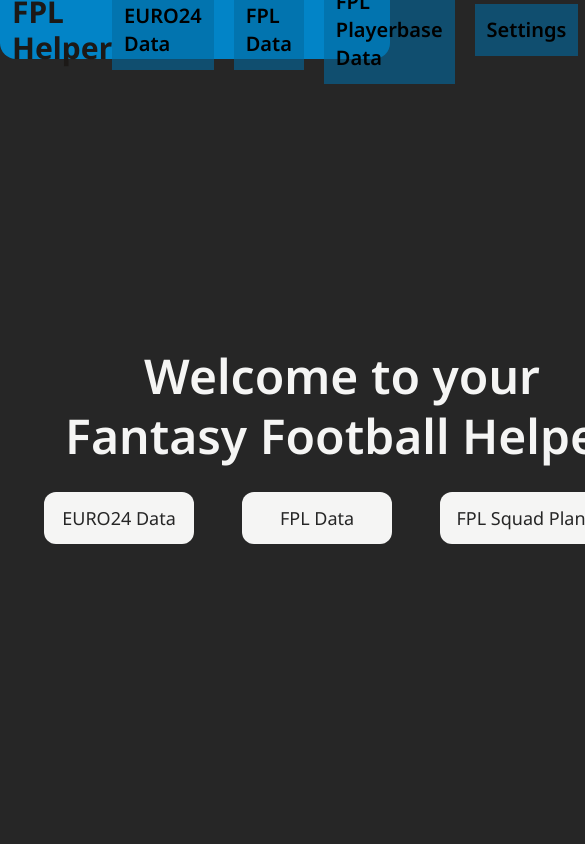
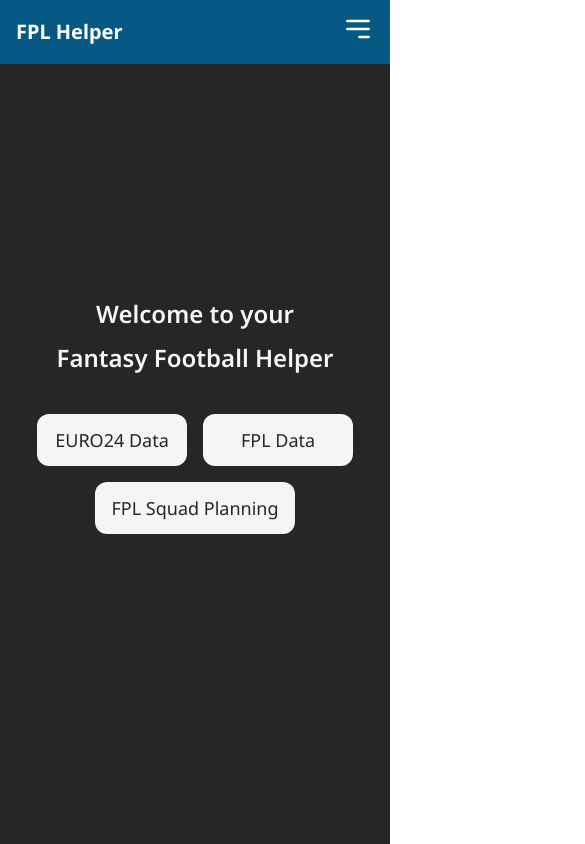
Before and after one commit to parthchheda2005/fpl-helper, a React (Vite) app in the folder client/: page / in a window 390 px wide. Shown: the top 844 px of the page, 585 px wide, since content can reach past the window. Built offline with nearby package versions, Linux system fonts and the light colour scheme.

Commit message:
made the ui responsive

```diff
--- a/client/src/components/EURO24/CardComponent.jsx
+++ b/client/src/components/EURO24/CardComponent.jsx
@@ -93,7 +93,7 @@ function CardComponent({
   return (
     <div className="w-96 rounded-2xl shadow-lg bg-neutral-700 mx-10 my-8 flex flex-col">
       <div className="px-6 py-4 justify-between flex items-center">
-        <h1 className="font-bold text-xl mb-2 items-center uppercase flex justify-center">
+        <h1 className="font-bold text-l sm:text-xl mb-2 items-center uppercase flex justify-center">
           {name}
         </h1>
         <button
--- a/client/src/components/EURO24/Euro24Page.jsx
+++ b/client/src/components/EURO24/Euro24Page.jsx
@@ -67,7 +67,7 @@ function Euro24Page({ refreshPlayers, setRefreshPlayers, enabledStatistics }) {
 
   return (
     <div
-      className={`h-screen min-w-max pt-[7vh] bg-neutral-800 text-stone-100 overflow-y-hidden overflow-x-auto flex`}
+      className={`h-screen max-w-screen pt-[7vh] bg-neutral-800 text-stone-100 overflow-y-hidden overflow-x-auto flex`}
     >
       {isLoading || players.length === 0 ? (
         <div className="flex justify-center items-center w-full h-full scale-150">
--- a/client/src/components/FPL/CardComponentPL.jsx
+++ b/client/src/components/FPL/CardComponentPL.jsx
@@ -106,7 +106,7 @@ function CardComponentPL({
   return (
     <div className="w-96 rounded-2xl shadow-lg bg-neutral-700 mx-10 my-8 flex flex-col">
       <div className="px-6 py-4 justify-between flex items-center">
-        <h1 className="font-bold text-xl mb-2 items-center uppercase flex justify-center">
+        <h1 className="font-bold text-l sm:text-xl mb-2 items-center uppercase flex justify-center">
           {name}
         </h1>
         <button
--- a/client/src/components/FPL/FPLPage.jsx
+++ b/client/src/components/FPL/FPLPage.jsx
@@ -46,7 +46,7 @@ function FPLPage({ enabledStatistics }) {
 
   return (
     <div
-      className={`h-screen min-w-max pt-[7vh] bg-neutral-800 text-stone-100 overflow-y-hidden overflow-x-auto flex`}
+      className={`h-screen max-w-screen pt-[7vh] bg-neutral-800 text-stone-100 overflow-y-hidden overflow-x-auto flex`}
     >
       {isLoading || players.length === 0 ? (
         <div className="flex justify-center items-center w-full h-full scale-150">
--- a/client/src/components/HomePage.jsx
+++ b/client/src/components/HomePage.jsx
@@ -4,27 +4,27 @@ function HomePage() {
   const navigate = useNavigate();
 
   return (
-    <div className="h-screen min-w-max pt-[7vh] bg-neutral-800 text-stone-100 flex justify-center items-center flex-col">
-      <div className="text-5xl text-center font-semibold onLoadHead">
+    <div className="h-screen w-full sm:pt-[7vh] pt-1 bg-neutral-800 text-stone-100 flex justify-center items-center flex-col">
+      <div className="sm:text-5xl text-center font-semibold w-full text-2xl px-4">
         <h1 className="m-3">Welcome to your</h1>
         <h1 className="m-3">Fantasy Football Helper</h1>
       </div>
-      <div className="m-5 text-neutral-800">
+      <div className="m-5 text-neutral-800 flex flex-wrap justify-center">
         <button
           onClick={() => navigate("/euro-24")}
-          className="onLoadB1 bg-stone-100 rounded-xl mx-6 px-4 py-3 w-[150px] text-lg hover:bg-blue-600 hover:text-stone-100 transition duration-300 ease-out"
+          className="onLoadB1 bg-stone-100 rounded-xl mx-2 px-4 py-3 w-[150px] text-lg hover:bg-blue-600 hover:text-stone-100 transition duration-300 ease-out my-2"
         >
           EURO24 Data
         </button>
         <button
           onClick={() => navigate("/fpl")}
-          className="onLoadB1 bg-stone-100 rounded-xl mx-6 px-4 py-3 w-[150px] text-lg hover:bg-lime-600 hover:text-stone-100 transition duration-300 ease-out"
+          className="onLoadB1 bg-stone-100 rounded-xl mx-2 px-4 py-3 w-[150px] text-lg hover:bg-lime-600 hover:text-stone-100 transition duration-300 ease-out my-2"
         >
           FPL Data
         </button>
         <button
           onClick={() => navigate("/fpl-squad")}
-          className="onLoadB1 bg-stone-100 rounded-xl mx-6 px-4 py-3 w-[200px] text-lg hover:bg-amber-700 hover:text-stone-100 transition duration-300 ease-out"
+          className="onLoadB1 bg-stone-100 rounded-xl mx-2 px-4 py-3 w-[200px] text-lg hover:bg-amber-700 hover:text-stone-100 transition duration-300 ease-out my-2"
         >
           FPL Squad Planning
         </button>
--- a/client/src/components/NavBar.jsx
+++ b/client/src/components/NavBar.jsx
@@ -1,41 +1,107 @@
+import { useState } from "react";
 import { useNavigate } from "react-router-dom";
 
 function NavBar() {
+  const [isOpen, setIsOpen] = useState(false);
   const navigate = useNavigate();
 
+  const buttonClass =
+    "text-sky-100 font-bold text-sm px-2 py-1 border-2 border-gray-100 hover:bg-gray-100 hover:text-gray-800 rounded-lg transition duration-300";
+  const buttons = (
+    <>
+      <button onClick={() => navigate("/euro-24")} className={buttonClass}>
+        EURO24 Data
+      </button>
+      <button onClick={() => navigate("/fpl")} className={buttonClass}>
+        FPL Data
+      </button>
+      <button onClick={() => navigate("/fpl-squad")} className={buttonClass}>
+        FPL Playerbase Data
+      </button>
+      <button onClick={() => navigate("/settings")} className={buttonClass}>
+        Settings
+      </button>
+    </>
+  );
+
   return (
-    <div className="bg-sky-600 flex justify-between h-[7vh] text-xl w-screen fixed top-0 px-3 items-center rounded-b-2xl">
-      <p
-        className="text-3xl font-bold text-stone-900 cursor-pointer"
-        onClick={() => navigate("/")}
-      >
-        FPL Helper
-      </p>
-
-      <ul className="list-none p-0 m-0 flex justify-between gap-5 items-center font-semibold">
-        <li className="hover:rounded-xl bg-sky-700 bg-opacity-60 px-3 py-3 hover:bg-sky-100 transition-all duration-500 hover:px-5 hover:py-2 hover:text-neutral-800">
-          <p onClick={() => navigate("/euro-24")} className="cursor-pointer">
-            EURO24 Data
-          </p>
-        </li>
-        <li className="hover:rounded-xl bg-sky-700 bg-opacity-60 px-3 py-3 hover:bg-sky-100 transition-all duration-500 hover:px-5 hover:py-2 hover:text-neutral-800">
-          <p onClick={() => navigate("/fpl")} className="cursor-pointer">
-            FPL Data
-          </p>
-        </li>
-        <li className="hover:rounded-xl bg-sky-700 bg-opacity-60 px-3 py-3 hover:bg-sky-100 transition-all duration-500 hover:px-5 hover:py-2 hover:text-neutral-800">
-          <p onClick={() => navigate("/fpl-squad")} className="cursor-pointer">
-            FPL Playerbase Data
-          </p>
-        </li>
-        <li className="hover:rounded-xl bg-sky-700 bg-opacity-60 px-3 py-3 hover:bg-sky-100 transition-all duration-500 hover:px-5 hover:py-2 hover:text-neutral-800">
-          <p onClick={() => navigate("/settings")} className="cursor-pointer">
-            Settings
-          </p>
-        </li>
-      </ul>
-    </div>
+    <nav className="bg-sky-800 text-white fixed w-full">
+      <div className="max-w-7xl mx-auto px-4 sm:px-6 lg:px-8">
+        <div className="flex items-center justify-between h-16">
+          <div
+            className="text-xl font-bold cursor-pointer"
+            onClick={() => navigate("/")}
+          >
+            FPL Helper
+          </div>
+          <div className="hidden md:block">
+            <div className="flex ml-10 items-baseline space-x-2">{buttons}</div>
+          </div>
+          <div className="md:hidden">
+            <button
+              onClick={() => setIsOpen((prev) => !prev)}
+              type="button"
+              className="fill-sky-100"
+            >
+              <svg
+                className="h-8 w-8"
+                xmlns="http://www.w3.org/2000/svg"
+                fill="none"
+                viewBox="0 0 24 24"
+                stroke="currentColor"
+              >
+                <path
+                  strokeLinecap="round"
+                  strokeLinejoin="round"
+                  strokeWidth="2"
+                  d={isOpen ? "M6 18L18 6M6 6l12 12" : "M4 6h16M4 12h16m-7 6h7"}
+                />
+              </svg>
+            </button>
+          </div>
+        </div>
+      </div>
+      {isOpen && (
+        <div className="md:hidden">
+          <div className="px-2 pt-2 pb-3 space-y-1 sm:px-3">{buttons}</div>
+        </div>
+      )}
+    </nav>
   );
 }
 
 export default NavBar;
+
+// return (
+//   <div className="bg-sky-600 flex justify-between h-[7vh] text-xl fixed top-0 px-3 items-center rounded-b-2xl w-screen">
+//     <p
+//       className="text-lg font-bold text-stone-900 cursor-pointer sm:text-3xl"
+//       onClick={() => navigate("/")}
+//     >
+//       FPL Helper
+//     </p>
+
+//     <ul className="md:flex list-none p-0 m-0 flex justify-between gap-5 items-center font-semibold sm:text-lg text-sm">
+//       <li className="hover:rounded-xl bg-sky-700 bg-opacity-60 sm:px-3 sm:py-3 py-2 px-2 hover:bg-sky-100 transition-all duration-500 sm:hover:px-5 sm:hover:py-2 hover:text-neutral-800">
+//         <p onClick={() => navigate("/euro-24")} className="cursor-pointer">
+//           EURO24 Data
+//         </p>
+//       </li>
+//       <li className="hover:rounded-xl bg-sky-700 bg-opacity-60 sm:px-3 sm:py-3 py-2 px-2 hover:bg-sky-100 transition-all duration-500 sm:hover:px-5 sm:hover:py-2 hover:text-neutral-800">
+//         <p onClick={() => navigate("/fpl")} className="cursor-pointer">
+//           FPL Data
+//         </p>
+//       </li>
+//       <li className="hover:rounded-xl bg-sky-700 bg-opacity-60 sm:px-3 sm:py-3 py-2 px-2 hover:bg-sky-100 transition-all duration-500 sm:hover:px-5 sm:hover:py-2 hover:text-neutral-800">
+//         <p onClick={() => navigate("/fpl-squad")} className="cursor-pointer">
+//           FPL Playerbase Data
+//         </p>
+//       </li>
+//       <li className="hover:rounded-xl bg-sky-700 bg-opacity-60 sm:px-3 sm:py-3 py-2 px-2 hover:bg-sky-100 transition-all duration-500 sm:hover:px-5 sm:hover:py-2 hover:text-neutral-800">
+//         <p onClick={() => navigate("/settings")} className="cursor-pointer">
+//           Settings
+//         </p>
+//       </li>
+//     </ul>
+//   </div>
+// );
--- a/client/src/components/Settings.jsx
+++ b/client/src/components/Settings.jsx
@@ -12,8 +12,8 @@ function Settings({ enabledStatistics, setEnabledStatistics }) {
   }
 
   return (
-    <div className="h-screen min-w-max pt-[7vh] bg-neutral-800 text-stone-100 flex justify-center items-center text-3xl flex-col mt-5">
-      <h1>Enable/Disable Statistics: </h1>
+    <div className="h-full md:h-screen w-full pt-24 pb-10 bg-neutral-800 text-stone-100 flex justify-center items-center flex-col">
+      <h1 className="text-2xl font-bold">Enable/Disable Statistics: </h1>
       <div className="m-5 overflow-scroll">
         <h2 className="text-xl">General Statistics:</h2>
         <ul className="list-none text-lg">
--- a/client/src/components/StatComponent.jsx
+++ b/client/src/components/StatComponent.jsx
@@ -1,7 +1,7 @@
 function StatComponent({ type, data, highlight = "" }) {
   return (
     <div
-      className={`flex justify-between px-3 py-5 border-t-2 border-dotted border-gray-400 ${
+      className={`flex justify-between px-3 py-5 border-t-2 border-dotted border-gray-400 min-w-72 ${
         highlight === "max" && "bg-green-900"
       } ${highlight === "min" && "bg-red-900"} hover:font-bold`}
     >
```
Also changed, not shown: client/src/components/fplSquad/AggregateSquadStats.jsx (+8 -8 lines), client/src/components/fplSquad/ViewFPLSquad.jsx (+7 -7 lines).
